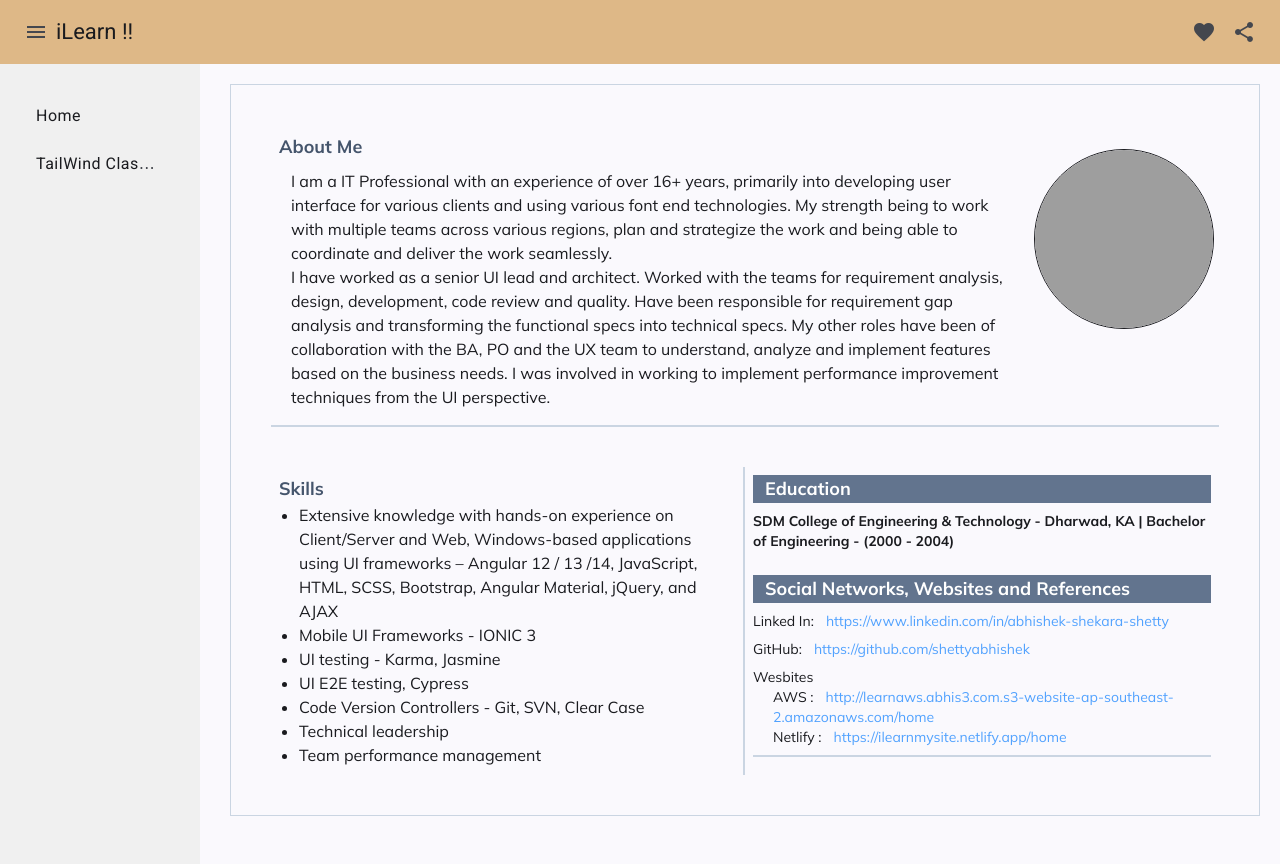
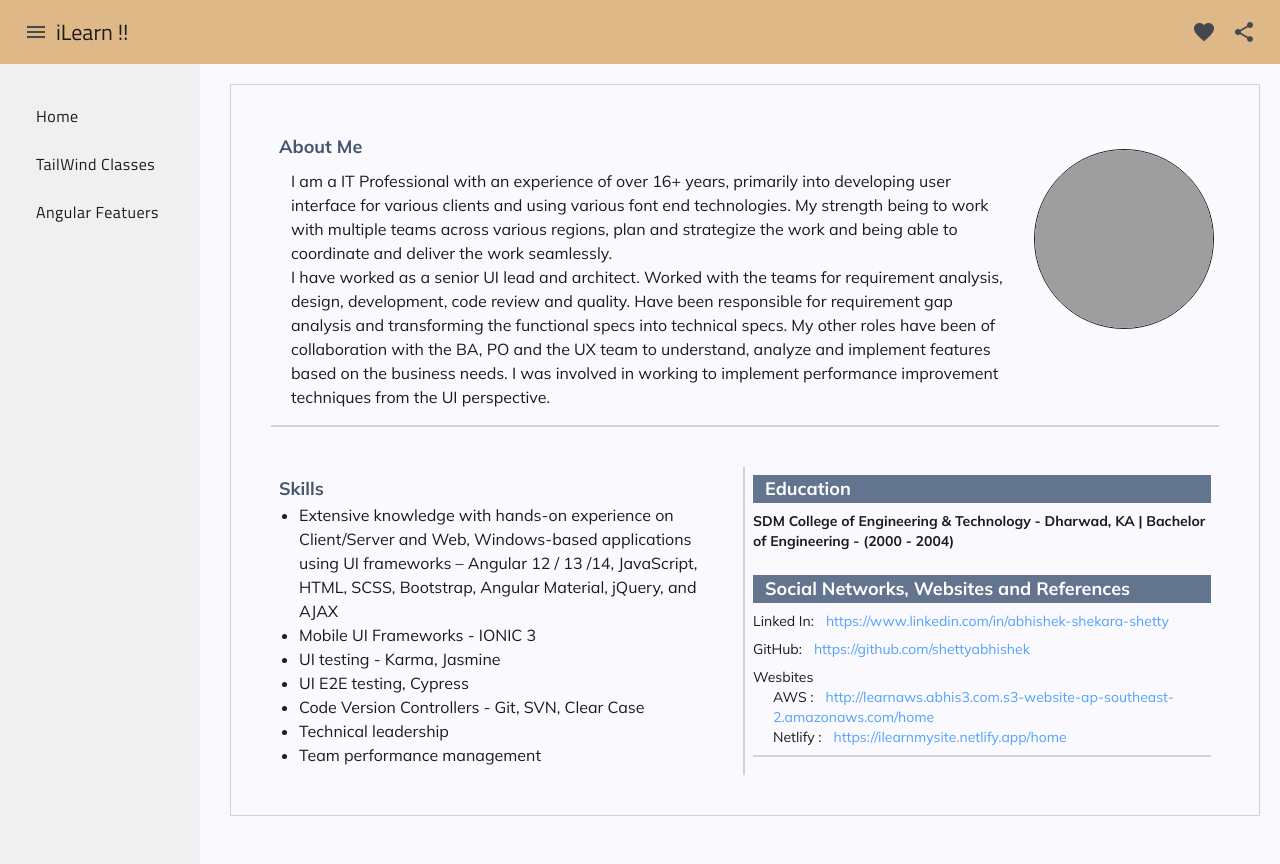
Before and after one commit to shettyabhishek/angular-17-samples, an Angular app: page /home in a window 1280 px wide. Both pictures are taken after a click on the button "menu". Built offline with nearby package versions, Linux system fonts and the light colour scheme; grey boxes are pictures that could not be loaded; a web font is replaced by a local one.

Commit message:
Adding angular features

```diff
--- a/src/app/app.component.html
+++ b/src/app/app.component.html
@@ -2,7 +2,7 @@
   <button mat-icon-button class="example-icon" aria-label="Example icon-button with menu icon">
     <mat-icon (click)="drawer.toggle()">menu</mat-icon>
   </button>
-  <span>iLearn !!</span>
+  <span class="text-md font-webpg">iLearn !!</span>
   <span class="toolbar-spacer"></span>
   <button mat-icon-button class="example-icon favorite-icon" aria-label="Example icon-button with heart icon">
     <mat-icon>favorite</mat-icon>
@@ -23,8 +23,15 @@
       Toggle extra text
     </button-->
     <mat-list role="list">
-      <mat-list-item role="listitem" routerLink="/" class="side-nav-items">Home</mat-list-item>
-      <mat-list-item role="listitem" routerLink="/tailwind" class="side-nav-items">TailWind Classes</mat-list-item>
+      <mat-list-item role="listitem" routerLink="/" class="side-nav-items">
+        <span class="text-md font-webpg">Home</span>
+      </mat-list-item>
+      <mat-list-item role="listitem" routerLink="/tailwind" class="side-nav-items ">
+        <span class="text-md font-webpg">TailWind Classes</span>
+      </mat-list-item>
+      <mat-list-item role="listitem" routerLink="/anglFtrs" class="side-nav-items text-xs">
+        <span class="text-md font-webpg">Angular Featuers</span>
+      </mat-list-item>
       <!--mat-list-item role="listitem">Item 3</mat-list-item-->
     </mat-list>
 
--- a/src/app/app.routes.ts
+++ b/src/app/app.routes.ts
@@ -2,6 +2,7 @@ import { Routes } from '@angular/router';
 import { TailwindComponent } from './components/tailwind/tailwind.component';
 import { HomeComponent } from './components/home/home.component';
 import { SampleThreeComponent } from './components/tailwind/tlwcomps/smpl-web-pgs/sample-three/sample-three.component';
+import { AngularFeaturesComponent } from './components/angular-features/angular-features.component';
 
 export const routes: Routes = [
   {'path':'',redirectTo: 'home', pathMatch: 'full'},
@@ -43,4 +44,5 @@ export const routes: Routes = [
       }
     ]
   },
+  {'path':'anglFtrs',component: AngularFeaturesComponent}
 ];
```
